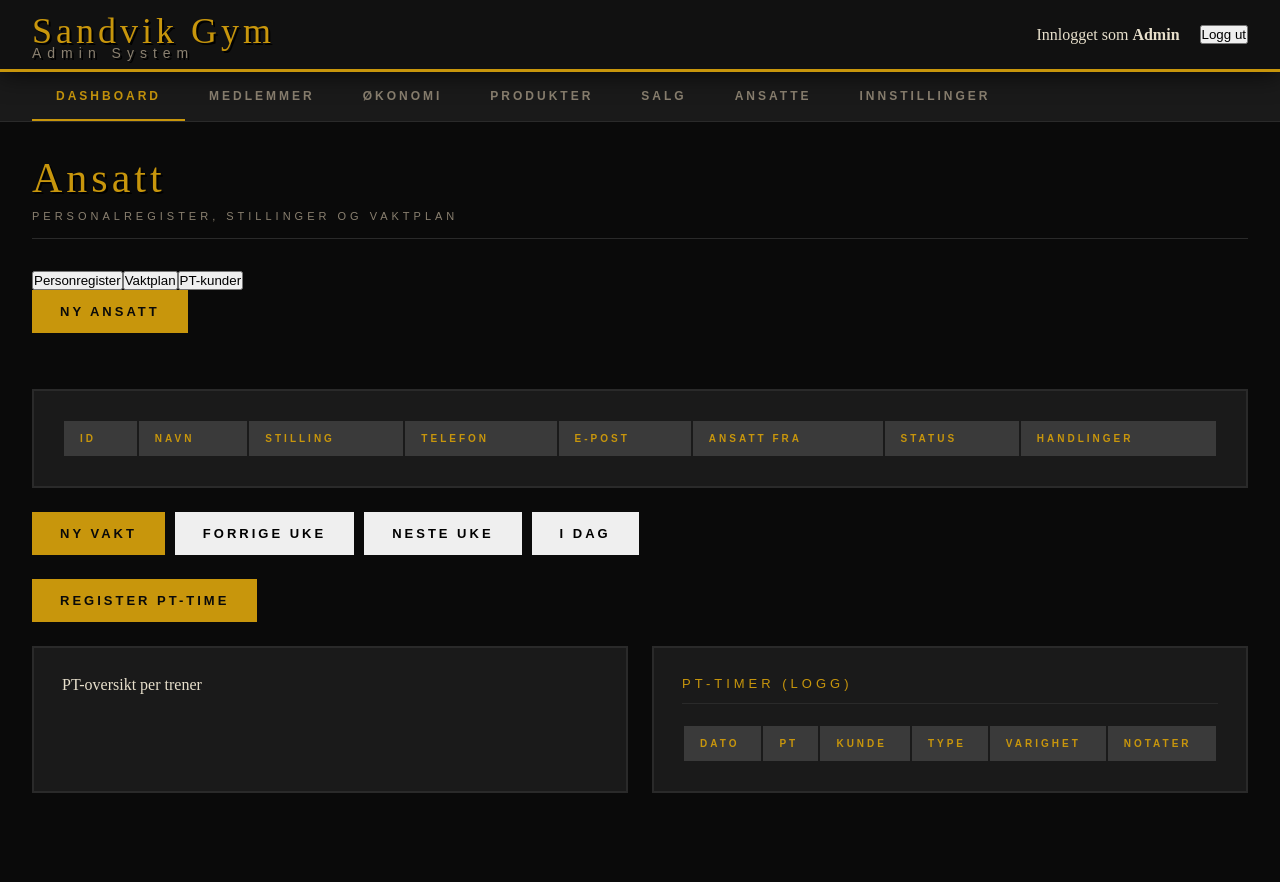
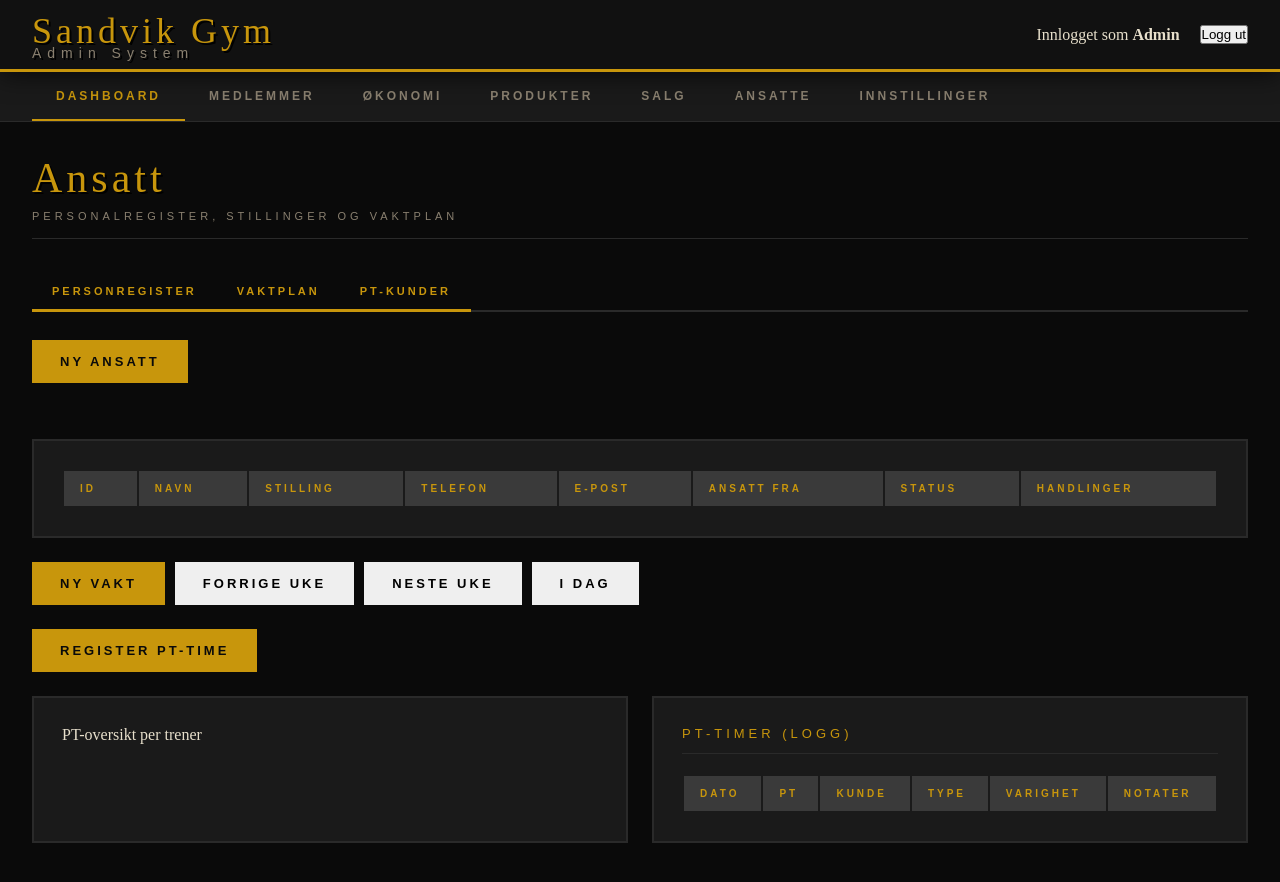
Before and after one commit to nexnic/SandvikaGym, a React (Vite) app: page / in a window 1280 px wide. Shown: the top 882 px of the page. Before the commit the page ends 849 px from the top, so only its background shows below. Built offline with nearby package versions, Linux system fonts and the light colour scheme.

Commit message:
Adding index.css

```diff
--- a/src/index.css
+++ b/src/index.css
@@ -521,3 +521,38 @@ tbody td {
   background-color: var(--black);
   border: 1px solid var(--border);
 }
+
+/* Employee */
+
+.staff-nav {
+  display: flex;
+  gap: 0;
+  border-bottom: 2px solid var(--border);
+  margin-bottom: 28px;
+}
+
+.staff-tab {
+  font-family: 'Oswald', sans-serif;
+  font-weight: 600;
+  font-size: 11px;
+  letter-spacing: 3px;
+  text-transform: uppercase;
+  padding: 12px 20px;
+  background: none;
+  border: none;
+  color: var(--text-dim);
+  cursor: pointer;
+  border-bottom: 3px solid transparent;
+  position: relative;
+  top: 2px;
+  transition: 0.2s;
+}
+
+.staff-tab.active {
+  color: var(--gold) !important;
+  border-bottom-color: var(--gold);
+}
+
+.staff-tab:hover {
+  color: var(--text) !important;
+}
```
